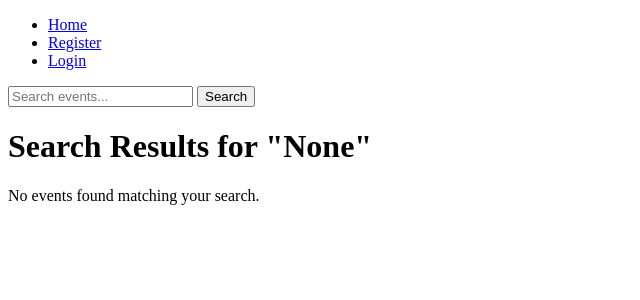
After one commit to faza/event_registration_app, a Flask app: page /search in a window 1280 px wide. The commit adds this page. Shown: the top 300 px of the page, without its empty margins (0-640 px from the left). Run offline with Flask 3, Linux system fonts and the light colour scheme.

Commit message:
implement event registration and search

```diff
--- a/app/__init__.py
+++ b/app/__init__.py
@@ -27,5 +27,8 @@ def create_app():
     app.add_url_rule('/create_event', 'create_event', routes.create_event, methods=['GET', 'POST'])
     app.add_url_rule('/events', 'list_events', routes.list_events)
     app.add_url_rule('/event/<int:event_id>', 'event_details', routes.event_details)
+    app.add_url_rule('/register_for_event/<int:event_id>', 'register_for_event', routes.register_for_event, methods=['GET', 'POST'])
+    app.add_url_rule('/home', 'home', routes.dashboard)
+    app.add_url_rule('/search', 'search_events', routes.search_events, methods=['GET', 'POST'])
 
     return app
--- a/app/routes.py
+++ b/app/routes.py
@@ -1,7 +1,8 @@
 from flask import render_template, redirect, url_for, flash, request
 from flask_login import login_user, login_required, logout_user, current_user
-from app.models import User, Event
+from app.models import User, Event, Registration, db
 from datetime import datetime
+from sqlalchemy import or_
 
 def index():
     return render_template('base.html')
@@ -74,3 +75,33 @@ def event_details(event_id):
         return render_template('event_details.html', event=event)
     flash('Event not found')
     return redirect(url_for('list_events'))
+
+@login_required
+def dashboard():
+    created_events = Event.query.filter_by(organizer_id=current_user.id).all()
+    registered_events = current_user.attended_events.all()
+    return render_template('dashboard.html', created_events=created_events, registered_events=registered_events)
+
+@login_required
+def register_for_event(event_id):
+    event = Event.query.get_or_404(event_id)
+    if current_user not in event.attendees:
+        registration = Registration(user_id=current_user.id, event_id=event.id)
+        db.session.add(registration)
+        db.session.commit()
+        flash('You have successfully registered for this event!', 'success')
+    else:
+        flash('You are already registered for this event.', 'info')
+    return redirect(url_for('event_details', event_id=event_id))
+
+def search_events():
+    query = request.args.get('query')
+    if query:
+        events = Event.query.filter(or_(
+            Event.title.ilike(f'%{query}%'),
+            Event.description.ilike(f'%{query}%'),
+            Event.location.ilike(f'%{query}%')
+        )).all()
+    else:
+        events = []
+    return render_template('search_results.html', events=events, query=query)
--- a/app/templates/base.html
+++ b/app/templates/base.html
@@ -13,6 +13,10 @@
             <li><a href="{{ url_for('login') }}">Login</a></li>
         </ul>
     </nav>
+    <form action="{{ url_for('search_events') }}" method="get">
+        <input type="text" name="query" placeholder="Search events...">
+        <button type="submit">Search</button>
+    </form>
     {% with messages = get_flashed_messages() %}
         {% if messages %}
             <ul class="flashes">
--- /dev/null
+++ b/app/templates/search_results.html
@@ -0,0 +1,16 @@
+<!-- In app/templates/search_results.html -->
+{% extends "base.html" %}
+
+{% block content %}
+<h1>Search Results for "{{ query }}"</h1>
+
+{% if events %}
+    <ul>
+    {% for event in events %}
+        <li><a href="{{ url_for('event_details', event_id=event.id) }}">{{ event.title }}</a></li>
+    {% endfor %}
+    </ul>
+{% else %}
+    <p>No events found matching your search.</p>
+{% endif %}
+{% endblock %}
```
Also changed, not shown: app/models.py (+8 -0 lines), app/templates/dashboard.html (added, +19 -0 lines), app/templates/event_details.html (+9 -0 lines).
